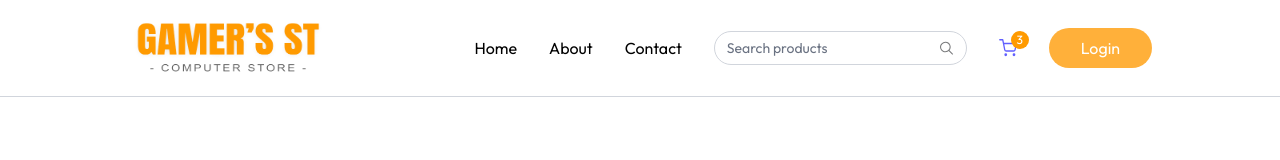
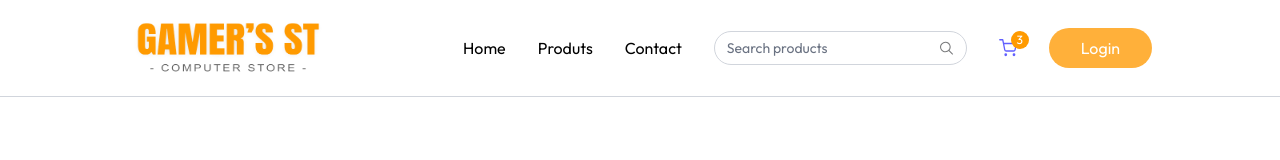
Before and after one commit to tharunda2000/MERN-stack---Computer_Store, a React (Vite) app in the folder Frontend/: page / in a window 1280 px wide. Shown: the top 160 px of the page. Built offline with nearby package versions, Linux system fonts and the light colour scheme.

Commit message:
navbar modified

```diff
--- a/Frontend/src/components/NavBar.jsx
+++ b/Frontend/src/components/NavBar.jsx
@@ -1,9 +1,11 @@
-import React from "react";
+import React, { useContext,useState } from "react";
 import { NavLink } from "react-router-dom";
 import {assets} from '../assets/assets'
+import { useAppContext } from "../context/AppContext";
 
 const NavBar = () => {
-  const [open, setOpen] = React.useState(false);
+  const [open, setOpen] = useState(false);
+  const {user,setUser,showLogin,setShowLogin} = useAppContext();
 
 
   return (
@@ -19,11 +21,12 @@ const NavBar = () => {
 
         {/* Desktop Menu */}
         <div className="hidden sm:flex items-center gap-8">
-          <NavLink to={'/'}>Home</NavLink>
-          <NavLink to={'/About'}>About</NavLink>
-          <NavLink to={'/Contact'}>Contact</NavLink>
-
-
+          <NavLink to={'/'} onClick={()=>setOpen(false)}>Home</NavLink>
+          <NavLink to={'/Products'} >Produts</NavLink>
+          {user &&
+          <NavLink to={'/Products'} >My Orders</NavLink>
+            }
+          <NavLink to={'/'}>Contact</NavLink>
 
           <div className="hidden lg:flex items-center text-sm gap-2 border border-gray-300 px-3 rounded-full">
             <input
@@ -76,9 +79,22 @@ const NavBar = () => {
             </button>
           </div>
 
+        {!user ? (
+
           <button className="cursor-pointer px-8 py-2 bg-[#ff9900c5] hover:bg-[#ff9a00] transition text-white rounded-full">
             Login
           </button>
+
+        ) : (
+
+          <button className="cursor-pointer px-8 py-2 bg-[#ff9900c5] hover:bg-[#ff9a00] transition text-white rounded-full">
+            Logout
+          </button>
+
+        )
+
+        }
+
         </div>
 
         <button
@@ -113,15 +129,12 @@ const NavBar = () => {
             open ? "flex" : "hidden"
           } absolute top-[60px] left-0 w-full bg-white shadow-md py-4 flex-col items-start gap-2 px-5 text-sm md:hidden`}
         >
-          <a href="#" className="block">
-            Home
-          </a>
-          <a href="#" className="block">
-            About
-          </a>
-          <a href="#" className="block">
-            Contact
-          </a>
+          <NavLink to={'/'} onClick={()=>setOpen(false)}>Home</NavLink>
+          <NavLink to={'/Products'} onClick={()=>setOpen(false)}>Produts</NavLink>
+          {user &&
+          <NavLink to={'/Products'} onClick={()=>setOpen(false)}>My Orders</NavLink>
+            }
+          <NavLink to={'/'} onClick={()=>setOpen(false)}>Contact</NavLink>
           <button className="cursor-pointer px-6 py-2 mt-2 bg-[#ff9900c5] hover:bg-[#ff9a00] transition text-white rounded-full text-sm">
             Login
           </button>
--- a/Frontend/src/context/AppContext.jsx
+++ b/Frontend/src/context/AppContext.jsx
@@ -7,10 +7,11 @@ export const AppContext = createContext();
 export const AppContextProvider =({children})=>{
 
     const navigate =useNavigate();
-    const [user,setUser]=useState(null)
-    const [isSeller,setSeller]=useState(null)
+    const [user,setUser]=useState(false);
+    const [isSeller,setSeller]=useState(false);
+    const [showLogin,setShowLogin]=useState(false);
 
-    const value = {navigate,user,setUser,isSeller,setSeller}
+    const value = {navigate,user,setUser,isSeller,setSeller,showLogin,setShowLogin}
 
     return <AppContext.Provider value={value}>
         {children}
```
